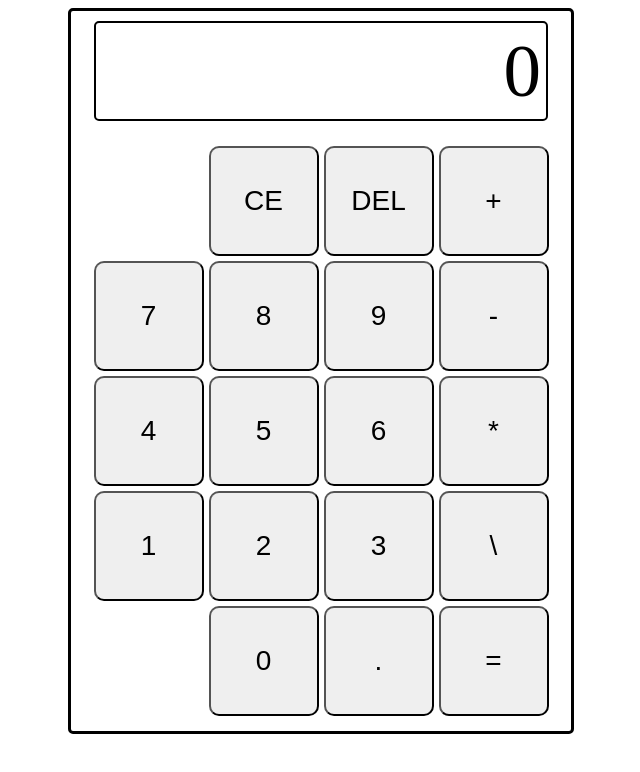
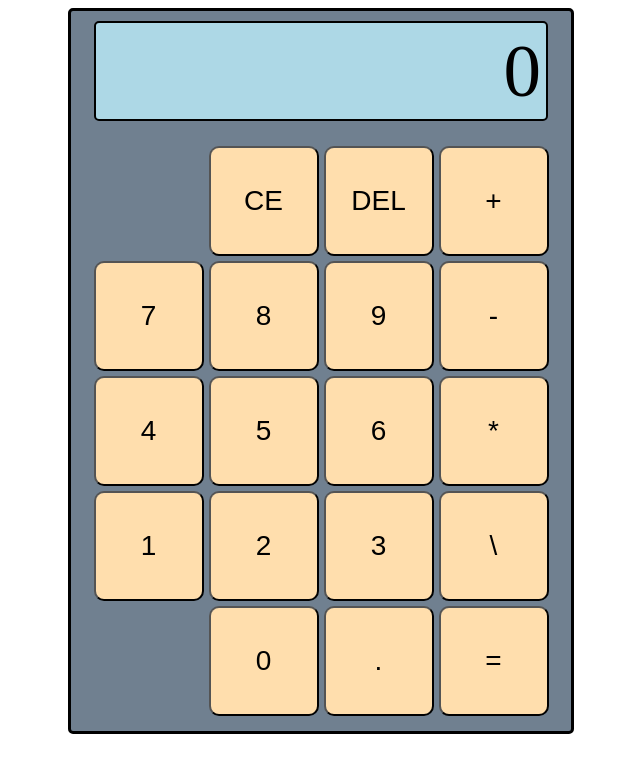
Before and after one commit to thomaschandler303/calculator, a plain HTML site: page index.html in a window 1280 px wide. Shown: the whole page, without its empty margins (319-959 px from the left). Drawn offline with Linux system fonts and the light colour scheme.

Commit message:
made calculator look pretty

```diff
--- a/script.js
+++ b/script.js
@@ -47,7 +47,9 @@ function operate(operand, number1, number2) {
 }
 
 function updateDisplay() {
-
+	// take arguments from input and operation output here and update the display.
+	// also write a conditional to check if the display is going to overflow and shorten it either by rounding
+	// a decimaled number or scientific notation
 }
 
 let display = document.querySelector("#display-content")
--- a/styles.css
+++ b/styles.css
@@ -10,6 +10,7 @@
 .calculator {
 	border-style: solid;
 	border-color: black;
+	background-color: slategray;
 	border-width: 3px;
 	border-radius: 5px;
 	height: 720px;
@@ -25,6 +26,7 @@
 	border-width: 2px;
 	border-color: black;
 	border-radius: 5px;
+	background-color: lightblue;
 	height: 100px;
 	width: 450px;
 	margin: 10px;
@@ -60,10 +62,11 @@ button {
 	width: 110px;
 	font-size: 28px;
 	border-radius: 10px;
+	background-color: navajowhite;
 }
 
 button:hover {
-	background-color: aqua;
+	background-color: mediumaquamarine;
 }
 
 button:active {
```
